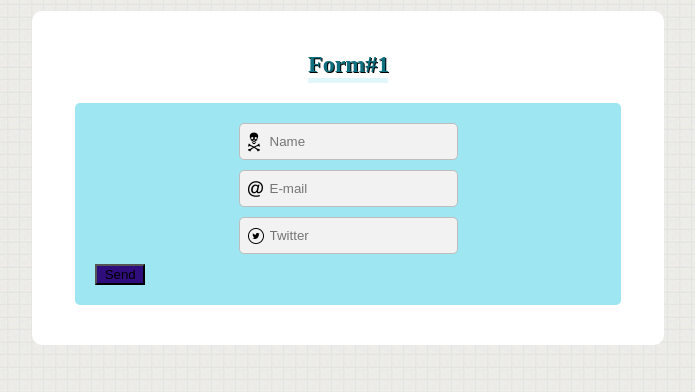
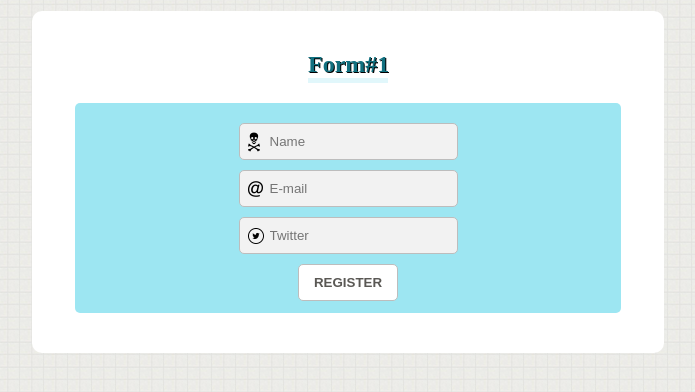
Before and after one commit to npmcdn-to-unpkg-bot/FrontEnd_Stuff, a website: page forms-styling/app/index.html in a window 1280 px wide. Shown: the part 108-500 px from the top of the page, without its empty margins (292-987 px from the left). Drawn offline with Linux system fonts and the light colour scheme.

Commit message:
button style

```diff
--- a/forms-styling/app/index.html
+++ b/forms-styling/app/index.html
@@ -22,7 +22,7 @@
             <input type="textarea" id="twitter" name="twitter" placeholder="Twitter">
           </div>
           <div>
-            <button id="send-button">Send</button>
+            <input id="send-button" type="submit" value="Register">
           </div>
         </form>
     </div>
--- a/forms-styling/app/scss/main.sass
+++ b/forms-styling/app/scss/main.sass
@@ -57,6 +57,7 @@ body
 
     /* position */
     width: 80%
+    height: 170px
     margin: auto
 
     /* others */
@@ -94,7 +95,21 @@ body
     input#twitter
       background-image: url(../images/icon/twitter.png)
 
-    button
-      width: 50px
-      margin: auto
-      background-color: #300d7c
+    #send-button
+      width: 100px
+      /* others */
+      background-color: #fff
+      padding: 10px
+      border: 1px solid #bdbdbd
+      border-radius: 5px
+
+    #send-button
+      font-weight: bold
+      text-transform: uppercase;
+
+    #send-button:hover
+      border: 1px solid #b1e1e4
+      box-shadow: 0 0 2px 2px #4cccd3
+
+    #send-button:active
+      background-color: #b1e1e4
```
Also changed, not shown: forms-styling/app/css/main.css.
